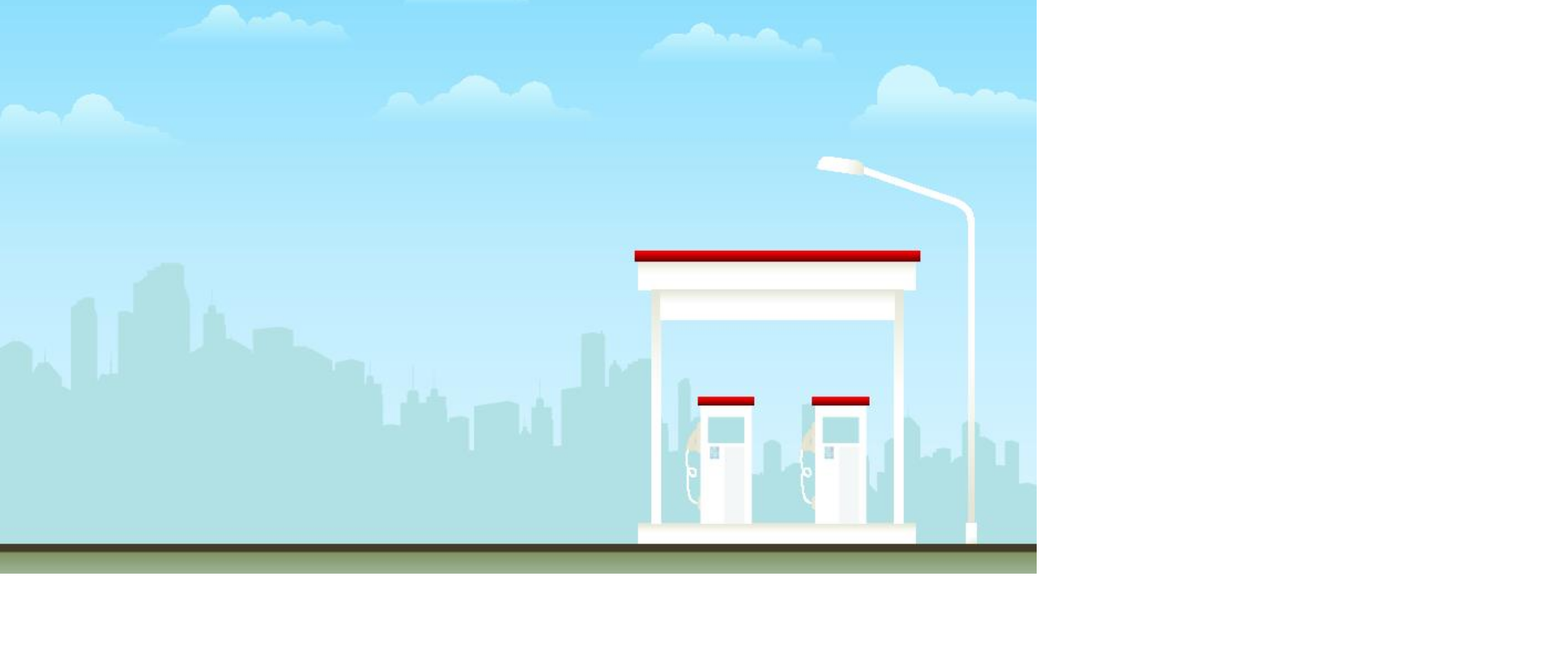
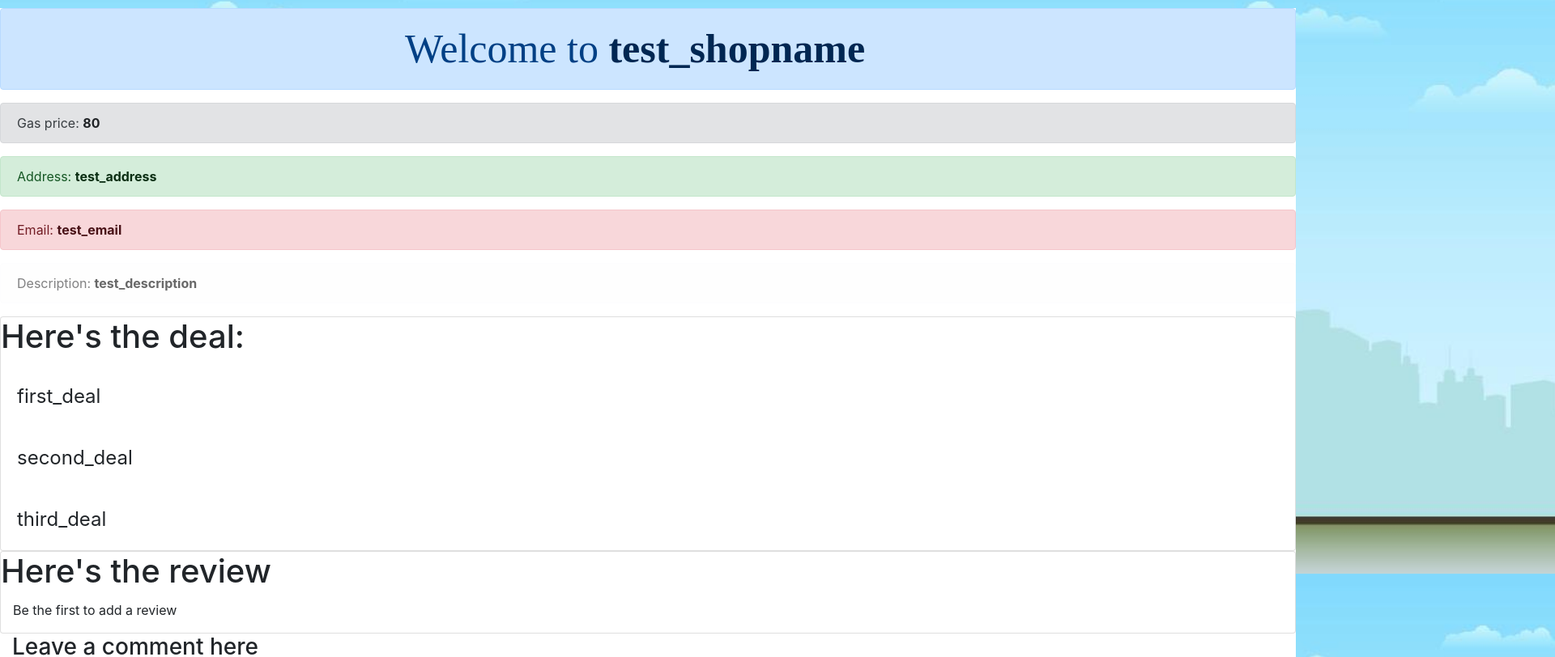
Before and after one commit to awkimball/GiveMeABrake, an Angular app in the folder front/: page /visitshop in a window 1280 px wide. Before the commit this address led to /. Shown: the part 91-903 px from the top of the page at 81% size, 1920 px wide, since content can reach past the window. Before the commit the page ends 800 px from the top, so only its background shows below. Built offline with nearby package versions, Linux system fonts and the light colour scheme.

Commit message:
add shop information

```diff
--- a/front/src/app/app-routing.module.ts
+++ b/front/src/app/app-routing.module.ts
@@ -6,6 +6,7 @@ import { NgModule } from '@angular/core';
 import { RouterModule, Routes } from '@angular/router';
 import { ProfileComponent } from './profile/profile.component';
 import { HomeComponent } from './home/home.component';
+import { VisitshopComponent } from './visitshop/visitshop.component';
 import { ProfileEditComponent } from './profile-edit/profile-edit.component';
 
 const routes: Routes = [
@@ -15,6 +16,7 @@ const routes: Routes = [
     { path: 'signup', component: SignupComponent},
     { path: 'checkdeal', component: CheckdealComponent},
     { path: 'deals', component: DealsComponent},
+    { path: 'visitshop', component:VisitshopComponent },
     { path: 'profile', data: {animation: 'profile'},
         children: [
             {path: '', component: ProfileComponent},
--- a/front/src/app/app.module.ts
+++ b/front/src/app/app.module.ts
@@ -16,6 +16,7 @@ import { ProfileEditComponent } from './profile-edit/profile-edit.component';
 import { CheckdealComponent } from './checkdeal/checkdeal.component';
 import { DealsComponent } from './deals/deals.component';
 import { HttpClientModule } from '@angular/common/http';
+import { VisitshopComponent } from './visitshop/visitshop.component';
 
 
 
@@ -30,7 +31,8 @@ import { HttpClientModule } from '@angular/common/http';
       ProfileEditComponent,
       SignupComponent,
       CheckdealComponent,
-      DealsComponent
+      DealsComponent,
+      VisitshopComponent
    ],
    imports: [
       BrowserModule,
--- /dev/null
+++ b/front/src/app/visitshop/visitshop.component.css
@@ -0,0 +1,12 @@
+.bodypart{
+    width: 1600px;
+    background-color : white;
+    margin: 0 auto;
+  }
+
+  .shop_name{
+    width: 600px;
+    font-family: "Times New Roman", Times, serif;
+    font-size: 50px;
+    margin: 0 auto;
+  }
--- /dev/null
+++ b/front/src/app/visitshop/visitshop.component.html
@@ -0,0 +1,59 @@
+<div class="bodypart">
+  <div class="alert alert-primary" role="alert" >
+        <div class="shop_name">
+        Welcome to
+        <span class="alert-link">{{shopname}}</span>
+        </div>
+  </div>
+
+  <div class="alert alert-secondary" role="alert">
+      Gas price: <span class="alert-link">{{gasprice}}</span>
+  </div>
+
+  <div class="alert alert-success" role="alert">
+      Address: <span  class="alert-link">{{address}}</span>
+  </div>
+
+  <div class="alert alert-danger" role="alert">
+      Email: <span  class="alert-link">{{email}}</span>
+  </div>
+
+  <div class="alert alert-light" role="alert">
+      Description: <span class="alert-link">{{description}}</span>
+  </div>
+
+
+  <div class="card">
+    <h1 class="card-title">Here's the deal:</h1>
+    <div class="card-body" *ngFor='let item of shopdeal'style='font-size: 1.5rem'>
+        {{item}}
+    </div>
+  </div>
+
+
+
+
+  <div class="card">
+      <h1 class="card-title">
+          Here's the review
+      </h1>
+
+      <div class="hiddenpart" *ngIf="review.length ===0" >
+          <p class="col-md-8" >Be the first to add a review</p>
+      </div>
+
+
+      <div class="card-body"*ngFor='let item of review'> {{item}} </div>
+      </div>
+
+
+
+
+  <div class="col-md-6">
+      <h3>Leave a comment here</h3>
+      <textarea type="text" [(ngModel)]="comment"  rows="10" cols="220"></textarea>
+    </div>
+    <button type="button" class="btn btn-primary" (click)="addreview()" [disabled]="!review" >Submit</button>
+
+
+</div>>
--- /dev/null
+++ b/front/src/app/visitshop/visitshop.component.ts
@@ -0,0 +1,31 @@
+import { Component, OnInit } from '@angular/core';
+import { TrustedStyleString } from '@angular/core/src/sanitization/bypass';
+
+@Component({
+  selector: 'app-visitshop',
+  templateUrl: './visitshop.component.html',
+  styleUrls: ['./visitshop.component.css']
+})
+export class VisitshopComponent implements OnInit {
+
+  review=[];
+  comment: string;
+  gasprice=80;
+  address="test_address";
+  email="test_email";
+  description="test_description";
+
+  shopname="test_shopname";
+  shopdeal=["first_deal","second_deal","third_deal"];
+
+
+  constructor() { }
+
+  ngOnInit() {
+  }
+  addreview() {
+    this.review.push(this.comment);
+    this.comment='';
+  }
+
+}
```
Also changed, not shown: front/src/app/deals/deals.component.html (line endings or trailing spaces), 1 other file (tests, documents, lock files or other folders).
